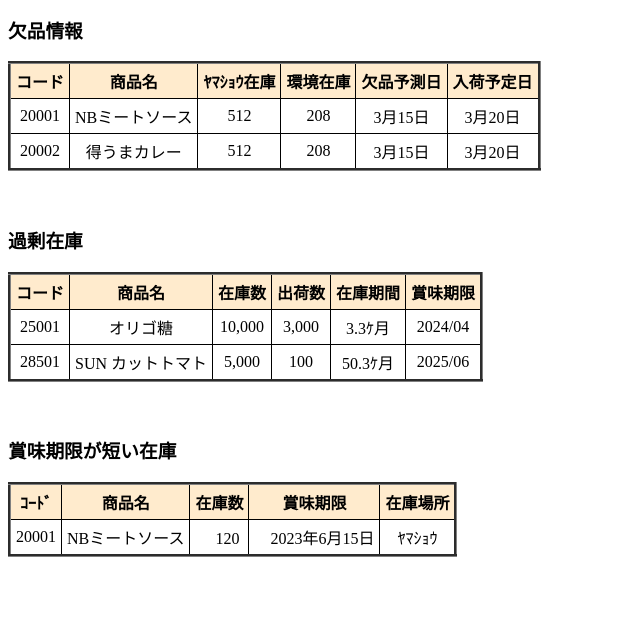
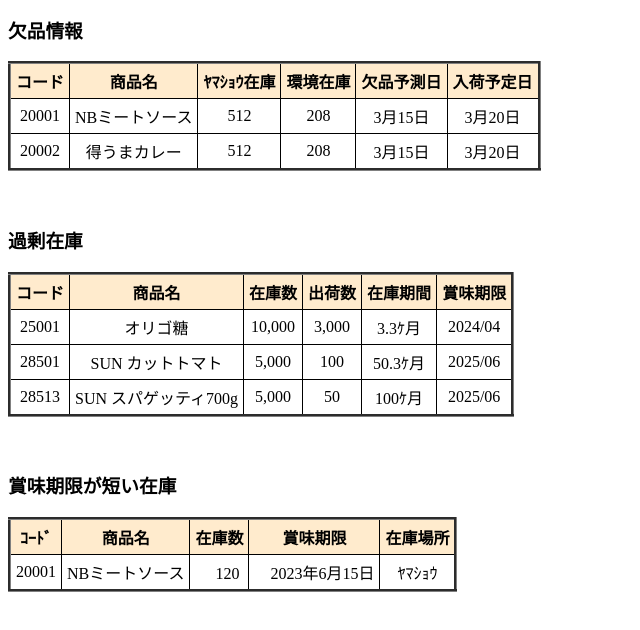
Before and after one commit to ehara-yuuichi/zaiko, a plain HTML site: page index.html in a window 1280 px wide. Shown: the part 116-746 px from the top of the page, without its empty margins (0-640 px from the left). Drawn offline with Linux system fonts and the light colour scheme.

Commit message:
Update index.html

```diff
--- a/index.html
+++ b/index.html
@@ -74,6 +74,14 @@
         <td>50.3ｹ月</td>
         <td>2025/06</td>
     </tr>
+<tr>
+        <td>28513</td>
+        <td>SUN スパゲッティ700g</td>
+        <td>5,000</td>
+        <td>50</td>
+        <td>100ｹ月</td>
+        <td>2025/06</td>
+    </tr>
 </table>
 <br>
 <br>
```
